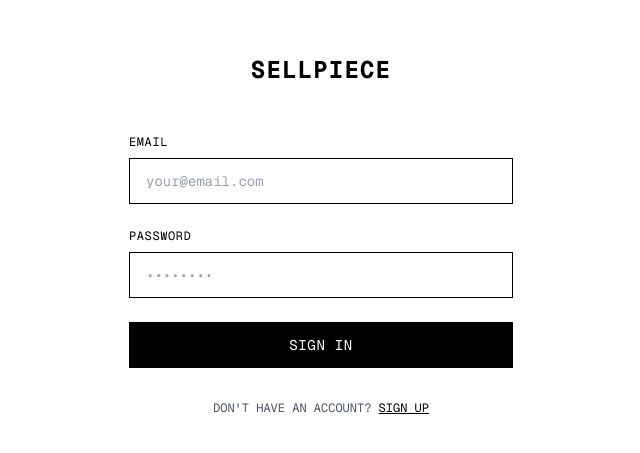
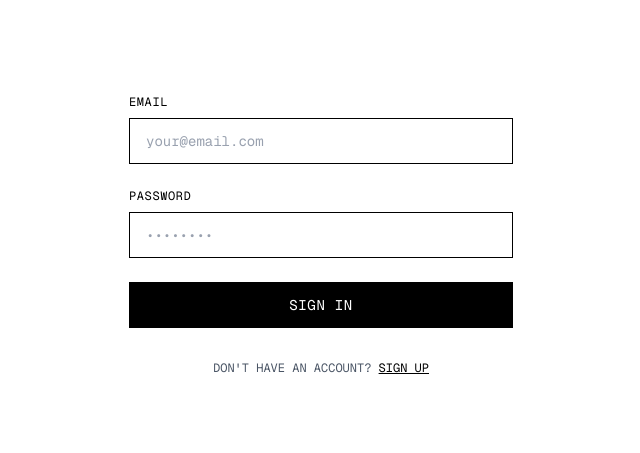
Before and after one commit to leejss/sellpiece, a Next.js app: page /login in a window 1280 px wide. Shown: the part 165-618 px from the top of the page, without its empty margins (319-959 px from the left). Built offline with nearby package versions, Linux system fonts and the light colour scheme; no server answers.

Commit message:
remove: SELLPIECE logo and title from login page header

```diff
--- a/src/app/(storefront)/login/page.tsx
+++ b/src/app/(storefront)/login/page.tsx
@@ -12,13 +12,6 @@ export default function LoginPage() {
   return (
     <div className="flex min-h-screen items-center justify-center bg-white px-4">
       <div className="w-full max-w-sm">
-        {/* Logo/Title */}
-        <div className="mb-12 text-center">
-          <h1 className="font-mono text-2xl font-bold uppercase tracking-wider text-black">
-            SELLPIECE
-          </h1>
-        </div>
-
         {/* Login Form */}
         <form action={formAction} className="space-y-6">
           {/* Email Field */}
```
